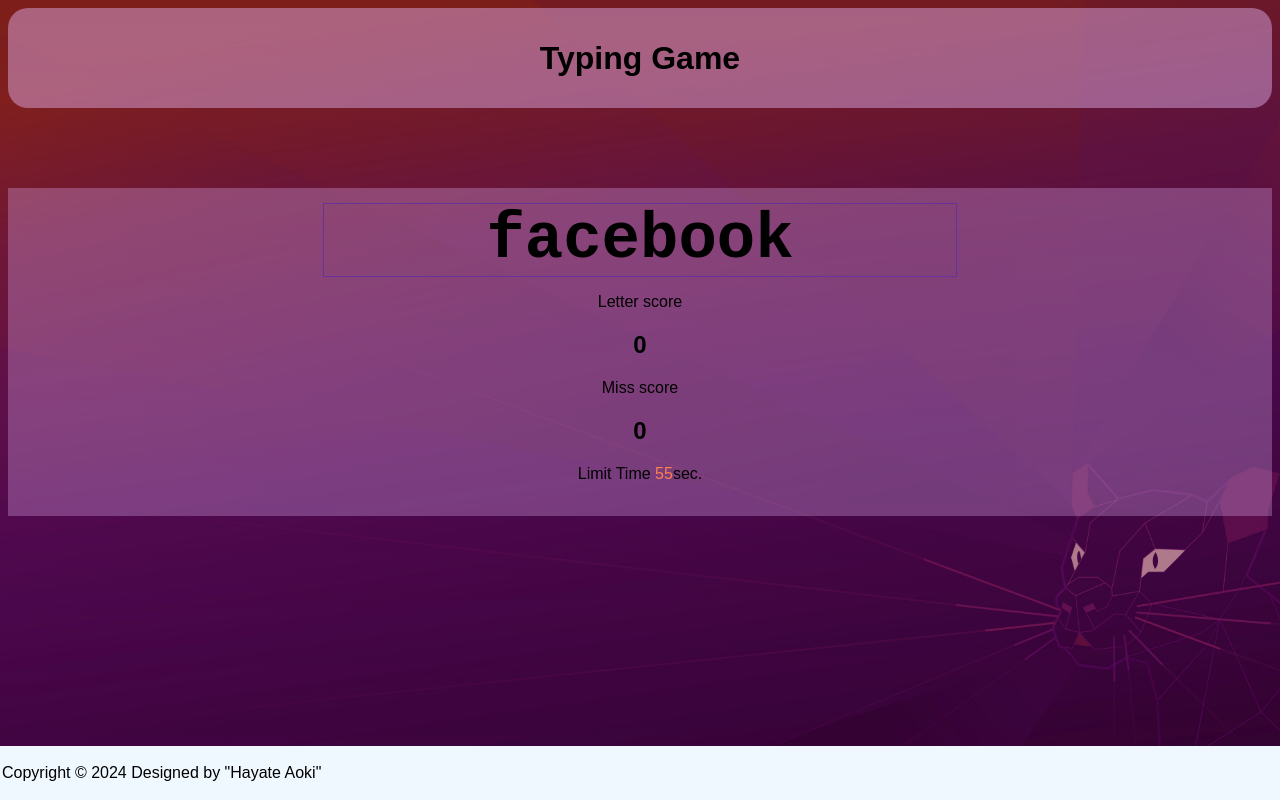
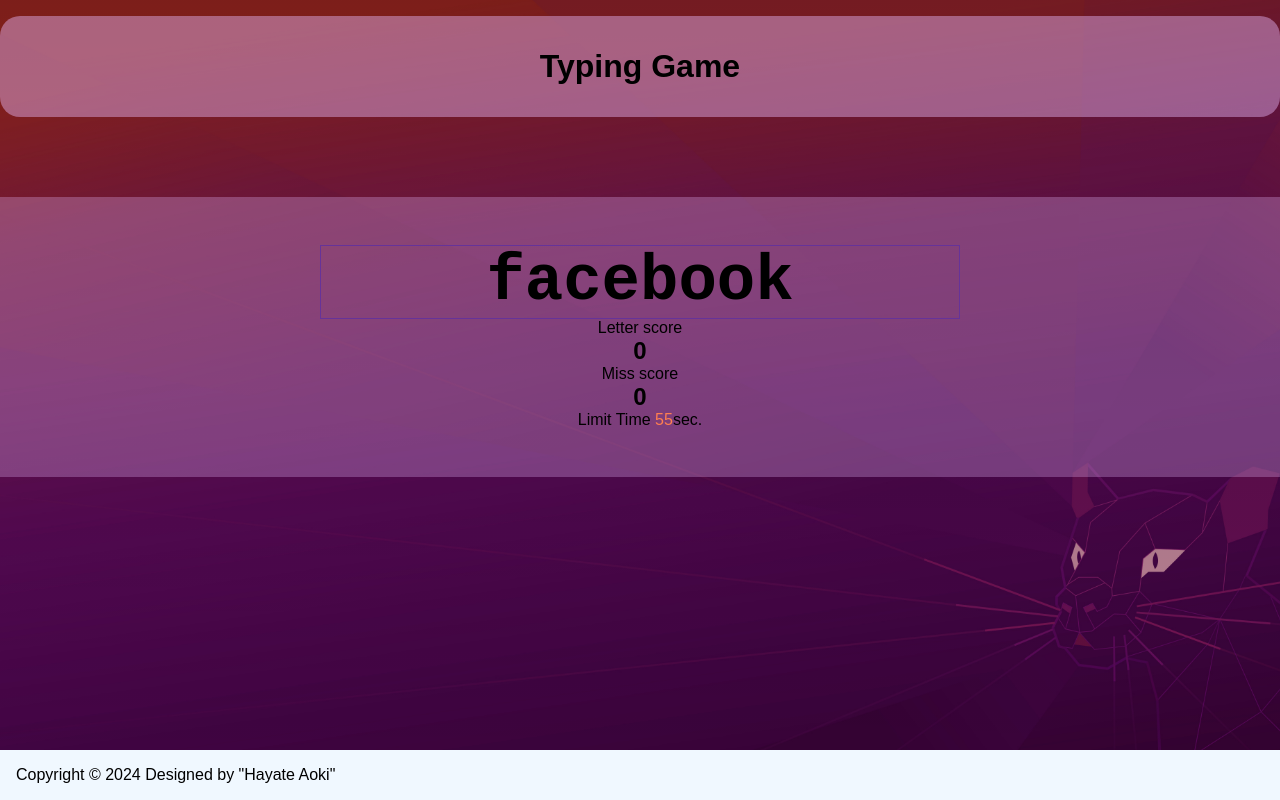
Before and after one commit to Hayatevel/JavaScriptExam, a plain HTML site: page src/index.html in a window 1280 px wide. Drawn offline with Linux system fonts and the light colour scheme.

Commit message:
Local version 1

```diff
--- a/css/style.css
+++ b/css/style.css
@@ -1,3 +1,14 @@
+/* "style.css" */
+/* apply to "../index.html" */
+@charset "utf-8";
+
+/* Style initialize */
+* {
+    margin: 0;
+    padding: 0;
+    box-sizing: border-box;
+}
+
 body {
     font-family: Arial, Helvetica, sans-serif;
     position: relative;
@@ -13,41 +24,33 @@
 .header {
     display: flex;
     width: 100%;
-    height: 100px;
+    margin-top: 1rem;
+    padding: 2rem 0;
     background-color: rgba(228, 182, 247, 0.45);
     align-items: center;
     border-radius: 20px;
 }
 
 .title {
-    margin: 0 auto;
-}
-
-.menu_group {
-    list-style: none;
-    display: inline-block;
-    padding: 10px;
+    margin: 0 auto; /* Map to center */
 }
 
 .main {
     width: 100%;
     text-align: center;
     background-color: rgba(228, 182, 247, 0.3);
-    margin: 5rem 0;
-    padding-top: 15px;
-    padding-bottom: 15px;
+    margin-top: 5rem;
+    padding: 3rem 0;
 }
 
 #text {
-font-family: 'Courier New', Courier, monospace;
+    font-family: 'Courier New', Courier, monospace;
     font-size: 4em;
     font-weight: bold;
     color: black;
     width: 50%;
     margin: 0 auto;
-    text-align: center;
     border: 1px solid rebeccapurple;
-
 }
 
 span {
@@ -69,7 +72,7 @@
 
 footer {
     position: fixed;
-    padding: 2px;
+    padding: 1rem;
     color: black;
     left: 0;
     bottom: 0;
--- a/src/index.html
+++ b/src/index.html
@@ -32,9 +32,9 @@
                     0
                 </h2>
             </p>
-            <p id="timer"></p>
-            <P id = "correct"></P>
-            <p id="error"><strong></strong></p>
+            <p id="timer"><!-- 残り時間の表示 --></p>
+            <P id = "correct"><!-- 正解数の表示 --></P>
+            <p id="error"><strong><!-- AJAX通信のエラーメッセージの表示 --></strong></p>
         </div>
     </main>
     <footer>
--- a/src/main.js
+++ b/src/main.js
@@ -89,9 +89,7 @@
 //キーボードからの入力は「e.key」に格納されている
 window.addEventListener('keydown', e => {
     if(e.key === checkTexts[0].textContent) {
-        if(!state) {
-            return;
-        }
+        if(!state) return;
         console.log("score");
         checkTexts[0].className = 'add_color';
         score++;
@@ -100,9 +98,7 @@
         checkTexts.shift();
     }
     else {
-        if(!state) {
-            return;
-        }
+        if(!state) return;
         let bool = event.shiftKey;
         if(bool == true){
         }
```
